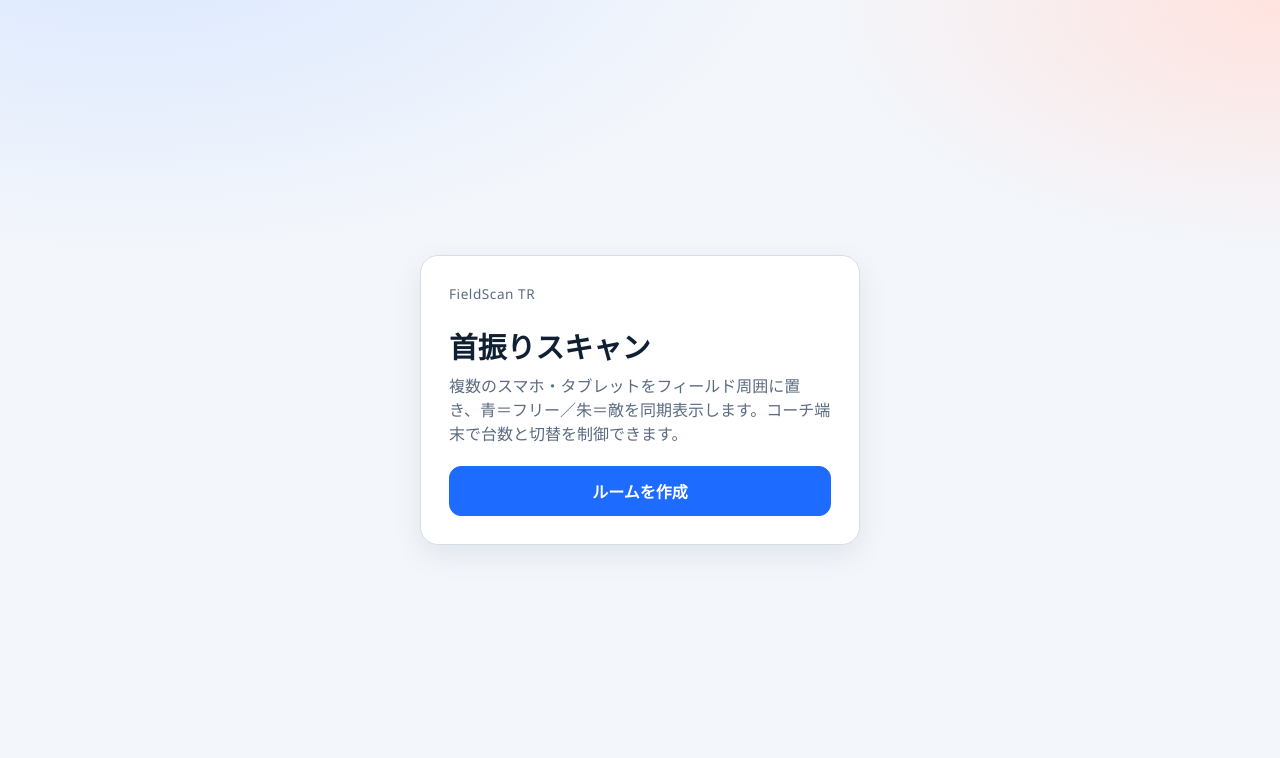
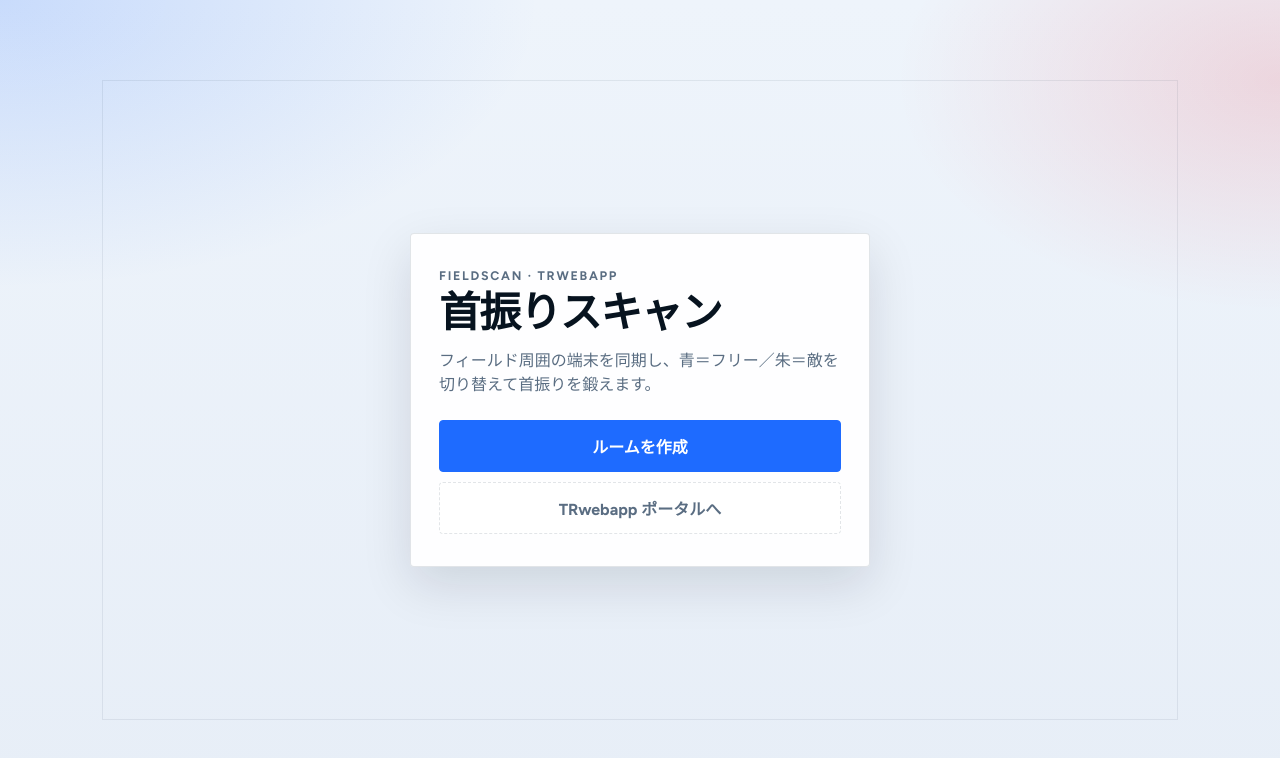
Before and after one commit to naokipinetreebay-wq/fieldscanTR, a Next.js app: page / in a window 1280 px wide. Shown: the top 758 px of the page. Built offline with nearby package versions, Linux system fonts and the light colour scheme.

Commit message:
Polish FieldScan home and controller visuals.
Co-authored-by: Cursor <cursoragent@cursor.com>

```diff
--- a/src/app/globals.css
+++ b/src/app/globals.css
@@ -1,15 +1,20 @@
+@import url("https://fonts.googleapis.com/css2?family=Archivo+Black&family=Figtree:wght@400;600;700&display=swap");
+
 :root {
   --blue: #1e6bff;
   --vermilion: #e60012;
-  --ink: #102033;
-  --paper: #f3f6fb;
-  --panel: #ffffff;
-  --line: #d5dde8;
-  --muted: #5b6b80;
-  --ok: #1a8f4a;
-  --bad: #c0392b;
-  --shadow: 0 10px 30px rgba(16, 32, 51, 0.08);
-  --font: "Segoe UI", "Hiragino Sans", "Noto Sans JP", sans-serif;
+  --ink: #07131f;
+  --foam: #f2f6fb;
+  --panel: rgba(255, 255, 255, 0.92);
+  --panel-solid: #ffffff;
+  --line: rgba(16, 40, 64, 0.12);
+  --muted: #5a6d82;
+  --ok: #149a57;
+  --bad: #d01f2a;
+  --shadow: 0 18px 50px rgba(7, 19, 31, 0.12);
+  --font-display: "Archivo Black", "Hiragino Sans", sans-serif;
+  --font: "Figtree", "Hiragino Sans", "Noto Sans JP", sans-serif;
+  --turf: #0a3d2f;
 }
 
 * {
@@ -24,9 +29,9 @@ body {
   font-family: var(--font);
   color: var(--ink);
   background:
-    radial-gradient(1200px 600px at 10% -10%, #d9e7ff 0%, transparent 55%),
-    radial-gradient(900px 500px at 100% 0%, #ffe3df 0%, transparent 50%),
-    var(--paper);
+    radial-gradient(900px 480px at 0% 0%, rgba(30, 107, 255, 0.18), transparent 60%),
+    radial-gradient(700px 420px at 100% 10%, rgba(230, 0, 18, 0.12), transparent 55%),
+    linear-gradient(180deg, #eef4fb 0%, #e7eef7 100%);
 }
 
 a {
@@ -44,36 +49,74 @@ select {
   display: grid;
   place-items: center;
   padding: 24px;
+  position: relative;
+  overflow: hidden;
+}
+
+.home::before {
+  content: "";
+  position: absolute;
+  inset: 10% 8%;
+  border: 1px solid rgba(16, 40, 64, 0.08);
+  pointer-events: none;
 }
 
 .home-card {
-  width: min(440px, 100%);
+  width: min(460px, 100%);
   background: var(--panel);
   border: 1px solid var(--line);
-  border-radius: 18px;
-  padding: 28px;
+  border-radius: 4px;
+  padding: 32px 28px;
   box-shadow: var(--shadow);
+  backdrop-filter: blur(10px);
+  animation: rise 0.55s ease both;
 }
 
-.home-card h1 {
+.home-card .eyebrow,
+.controller .eyebrow {
   margin: 0 0 8px;
-  font-size: 1.8rem;
+  color: var(--muted);
+  font-size: 0.78rem;
+  font-weight: 700;
+  letter-spacing: 0.14em;
+  text-transform: uppercase;
+}
+
+.home-card h1,
+.controller-header h1 {
+  margin: 0;
+  font-family: var(--font-display);
+  font-size: clamp(2rem, 6vw, 2.6rem);
+  letter-spacing: -0.03em;
+  line-height: 1;
 }
 
 .home-card p {
-  margin: 0 0 20px;
+  margin: 14px 0 22px;
   color: var(--muted);
-  line-height: 1.5;
+  line-height: 1.55;
+}
+
+.home-actions {
+  display: grid;
+  gap: 10px;
 }
 
 .btn {
   appearance: none;
   border: 1px solid var(--line);
   background: #fff;
-  border-radius: 12px;
-  padding: 12px 16px;
+  border-radius: 4px;
+  padding: 13px 16px;
   cursor: pointer;
-  font-weight: 650;
+  font-weight: 700;
+  transition:
+    transform 0.15s ease,
+    background 0.15s ease;
+}
+
+.btn:hover:not(:disabled) {
+  transform: translateY(-1px);
 }
 
 .btn.primary {
@@ -92,6 +135,15 @@ select {
 .btn.ghost {
   width: 100%;
   margin-top: 10px;
+  background: transparent;
+}
+
+.btn.linkish {
+  text-align: center;
+  text-decoration: none;
+  display: block;
+  color: var(--muted);
+  border-style: dashed;
 }
 
 .btn:disabled {
@@ -106,11 +158,12 @@ select {
 }
 
 .controller {
-  max-width: 920px;
+  max-width: 960px;
   margin: 0 auto;
-  padding: 20px 16px 48px;
+  padding: 22px 16px 56px;
   display: grid;
   gap: 14px;
+  animation: rise 0.45s ease both;
 }
 
 .controller-header {
@@ -118,31 +171,24 @@ select {
   justify-content: space-between;
   align-items: flex-start;
   gap: 12px;
-}
-
-.controller-header h1 {
-  margin: 0;
-  font-size: 1.6rem;
-}
-
-.eyebrow {
-  margin: 0 0 4px;
-  color: var(--muted);
-  font-size: 0.85rem;
-  letter-spacing: 0.04em;
+  padding: 8px 2px 4px;
 }
 
 .panel {
   background: var(--panel);
   border: 1px solid var(--line);
-  border-radius: 16px;
+  border-radius: 4px;
   padding: 16px;
   box-shadow: var(--shadow);
+  backdrop-filter: blur(8px);
 }
 
 .panel h2 {
   margin: 0 0 12px;
-  font-size: 1.05rem;
+  font-size: 0.95rem;
+  letter-spacing: 0.04em;
+  text-transform: uppercase;
+  font-weight: 700;
 }
 
 .grid-2 {
@@ -167,8 +213,13 @@ select {
 }
 
 .field input[type="range"],
-.field select {
+.field select,
+.label-input {
   width: 100%;
+  border: 1px solid var(--line);
+  border-radius: 4px;
+  padding: 8px 10px;
+  background: #fff;
 }
 
 .check {
@@ -203,16 +254,16 @@ select {
 .qr-wrap {
   display: grid;
   place-items: center;
-  padding: 12px;
+  padding: 14px;
   background: #fff;
-  border-radius: 12px;
+  border-radius: 4px;
   border: 1px dashed var(--line);
 }
 
 .pill {
   border-radius: 999px;
   padding: 6px 12px;
-  font-size: 0.85rem;
+  font-size: 0.82rem;
   font-weight: 700;
   border: 1px solid var(--line);
   background: #fff;
@@ -248,15 +299,8 @@ select {
 .swatch {
   width: 28px;
   height: 28px;
-  border-radius: 8px;
+  border-radius: 4px;
   border: 1px solid rgba(0, 0, 0, 0.08);
-}
-
-.label-input {
-  width: 100%;
-  border: 1px solid var(--line);
-  border-radius: 10px;
-  padding: 8px 10px;
 }
 
 .dot {
@@ -287,6 +331,7 @@ select {
   inset: 0;
   display: grid;
   place-items: center;
+  font-family: var(--font-display);
   font-size: min(40vw, 220px);
   font-weight: 800;
   color: rgba(255, 255, 255, 0.92);
@@ -302,7 +347,7 @@ select {
   background: rgba(0, 0, 0, 0.45);
   color: #fff;
   padding: 6px 10px;
-  border-radius: 8px;
+  border-radius: 4px;
   font-size: 12px;
 }
 
@@ -313,3 +358,14 @@ select {
   padding: 24px;
   text-align: center;
 }
+
+@keyframes rise {
+  from {
+    opacity: 0;
+    transform: translateY(10px);
+  }
+  to {
+    opacity: 1;
+    transform: translateY(0);
+  }
+}
--- a/src/app/page.tsx
+++ b/src/app/page.tsx
@@ -24,15 +24,24 @@ export default function HomePage() {
   return (
     <main className="home">
       <div className="home-card">
-        <p className="eyebrow">FieldScan TR</p>
+        <p className="eyebrow">FieldScan · TRwebapp</p>
         <h1>首振りスキャン</h1>
         <p>
-          複数のスマホ・タブレットをフィールド周囲に置き、青＝フリー／朱＝敵を同期表示します。コーチ端末で台数と切替を制御できます。
+          フィールド周囲の端末を同期し、青＝フリー／朱＝敵を切り替えて首振りを鍛えます。
         </p>
-        <button type="button" className="btn primary" disabled={busy} onClick={onCreate}>
-          {busy ? "作成中…" : "ルームを作成"}
-        </button>
-        {error ? <p className="muted" style={{ marginTop: 12, color: "var(--bad)" }}>{error}</p> : null}
+        <div className="home-actions">
+          <button type="button" className="btn primary" disabled={busy} onClick={onCreate}>
+            {busy ? "作成中…" : "ルームを作成"}
+          </button>
+          <a className="btn linkish" href="https://tr.rojiura.app">
+            TRwebapp ポータルへ
+          </a>
+        </div>
+        {error ? (
+          <p className="muted" style={{ marginTop: 12, color: "var(--bad)" }}>
+            {error}
+          </p>
+        ) : null}
       </div>
     </main>
   );
```
